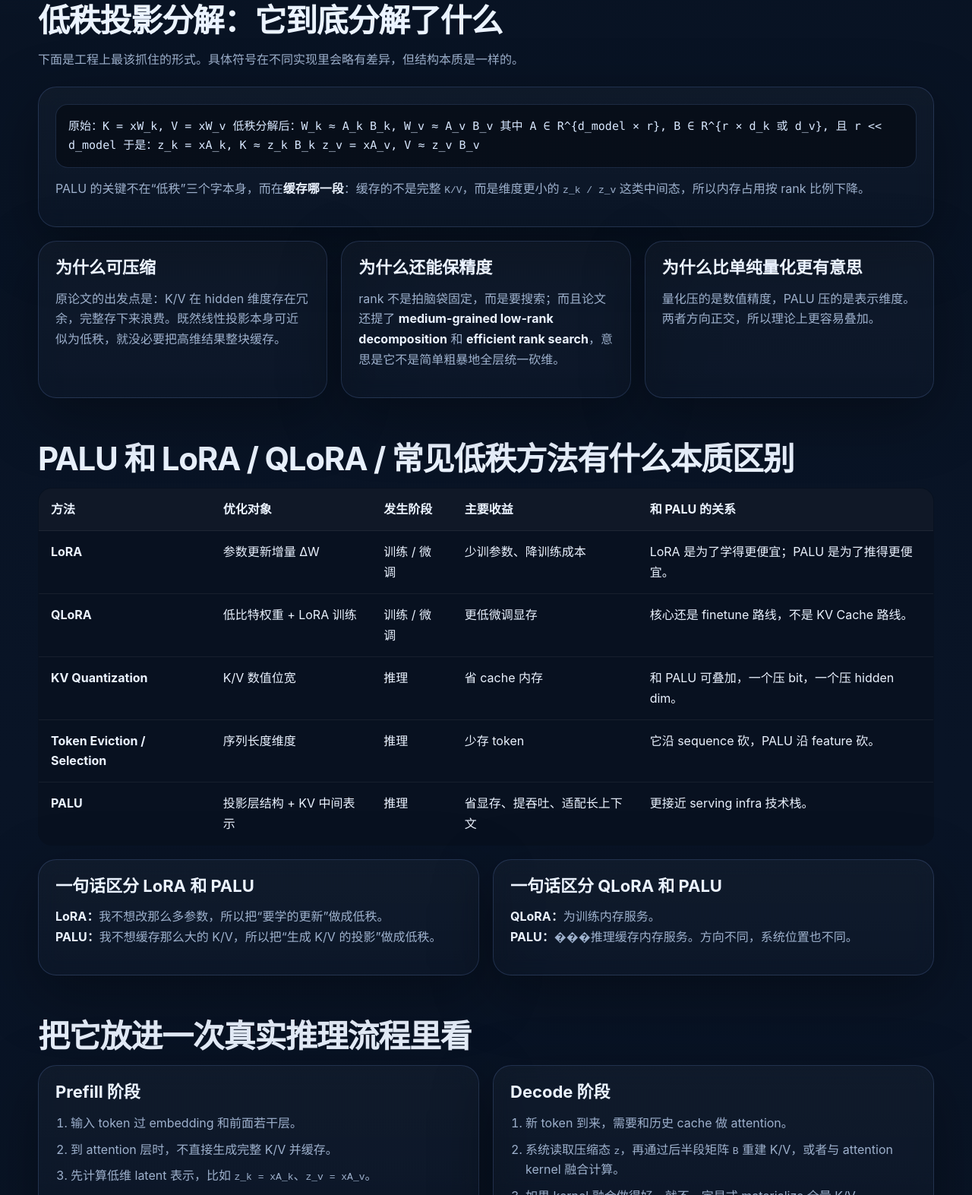
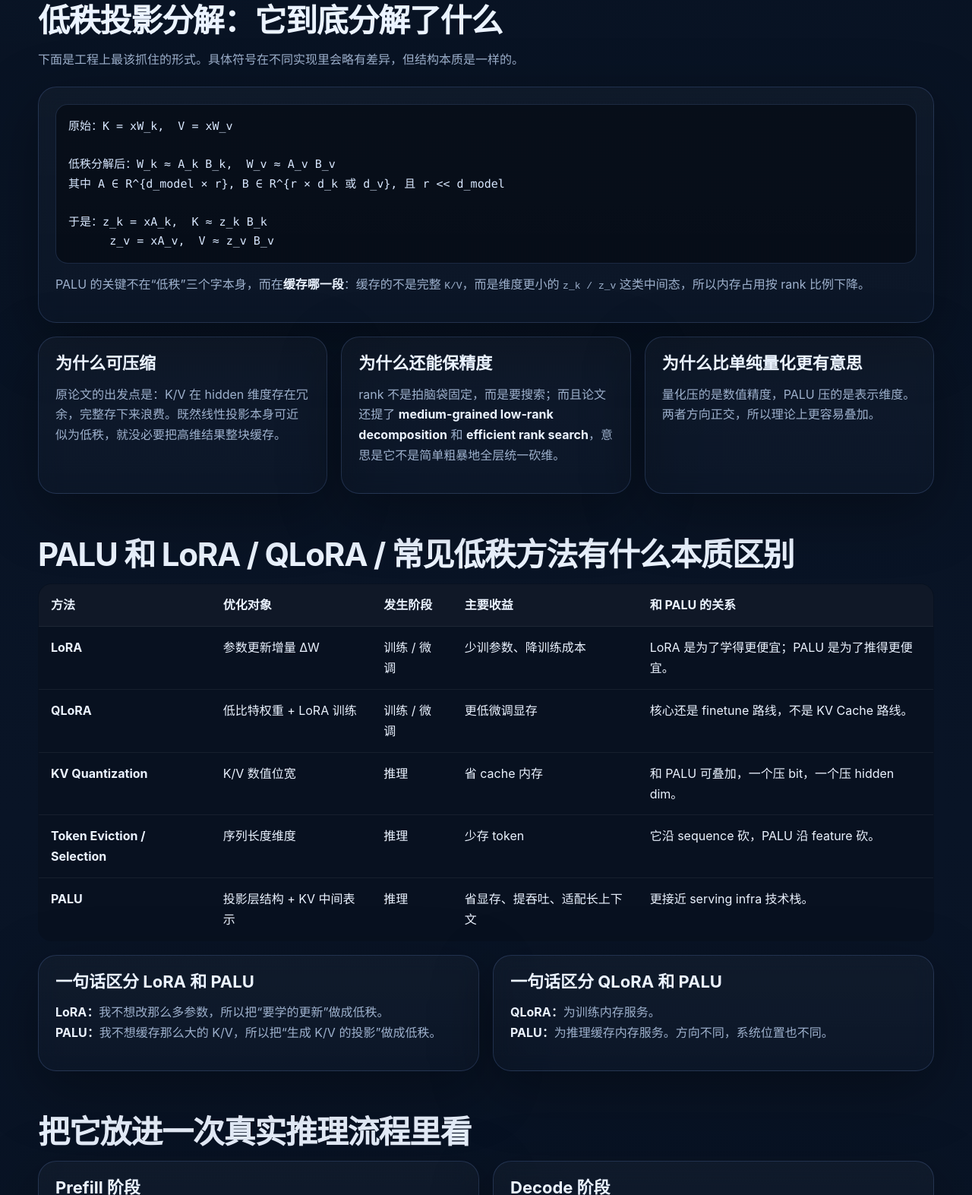
Before and after one commit to cklxx/eli, a plain HTML site: page site/palu-low-rank-projection.html in a window 1280 px wide. Shown: the part 1897-3470 px from the top of the page at 76% size. Drawn offline with Linux system fonts and the light colour scheme.

Commit message:
fix: clean up PALU explainer rendering

```diff
--- a/site/palu-low-rank-projection.html
+++ b/site/palu-low-rank-projection.html
@@ -101,8 +101,10 @@
     }
     nav a:hover { color: var(--text); border-color: var(--line); background: rgba(255,255,255,0.03); }
     .equation {
+      margin: 0;
       font-family: ui-monospace, SFMono-Regular, Menlo, Consolas, monospace;
       font-size: 15px; color: #d9e8ff; background: rgba(5, 10, 18, 0.65);
+      white-space: pre-wrap;
       border: 1px solid rgba(122, 165, 255, 0.18); border-radius: 16px; padding: 16px; overflow-x: auto;
     }
     ul.clean, ol.clean { margin: 0; padding-left: 20px; color: var(--muted); }
@@ -234,13 +236,13 @@
         <h2>低秩投影分解：它到底分解了什么</h2>
         <p class="sub">下面是工程上最该抓住的形式。具体符号在不同实现里会略有差异，但结构本质是一样的。</p>
         <div class="card">
-          <div class="equation">原始：K = xW_k,  V = xW_v
+          <pre class="equation">原始：K = xW_k,  V = xW_v
 
 低秩分解后：W_k ≈ A_k B_k,  W_v ≈ A_v B_v
 其中 A ∈ R^{d_model × r}, B ∈ R^{r × d_k 或 d_v}, 且 r << d_model
 
 于是：z_k = xA_k,  K ≈ z_k B_k
-      z_v = xA_v,  V ≈ z_v B_v</div>
+      z_v = xA_v,  V ≈ z_v B_v</pre>
           <p style="margin-top:14px;">PALU 的关键不在“低秩”三个字本身，而在<strong>缓存哪一段</strong>：缓存的不是完整 <code>K/V</code>，而是维度更小的 <code>z_k / z_v</code> 这类中间态，所以内存占用按 rank 比例下降。</p>
         </div>
         <div class="grid-3" style="margin-top:18px;">
@@ -318,7 +320,7 @@
           </div>
           <div class="card">
             <h3>一句话区分 QLoRA 和 PALU</h3>
-            <p><strong>QLoRA：</strong>为训练内存服务。<br/><strong>PALU：</strong>���推理缓存内存服务。方向不同，系统位置也不同。</p>
+            <p><strong>QLoRA：</strong>为训练内存服务。<br/><strong>PALU：</strong>为推理缓存内存服务。方向不同，系统位置也不同。</p>
           </div>
         </div>
       </div>
```
Also changed, not shown: 1 other file.
